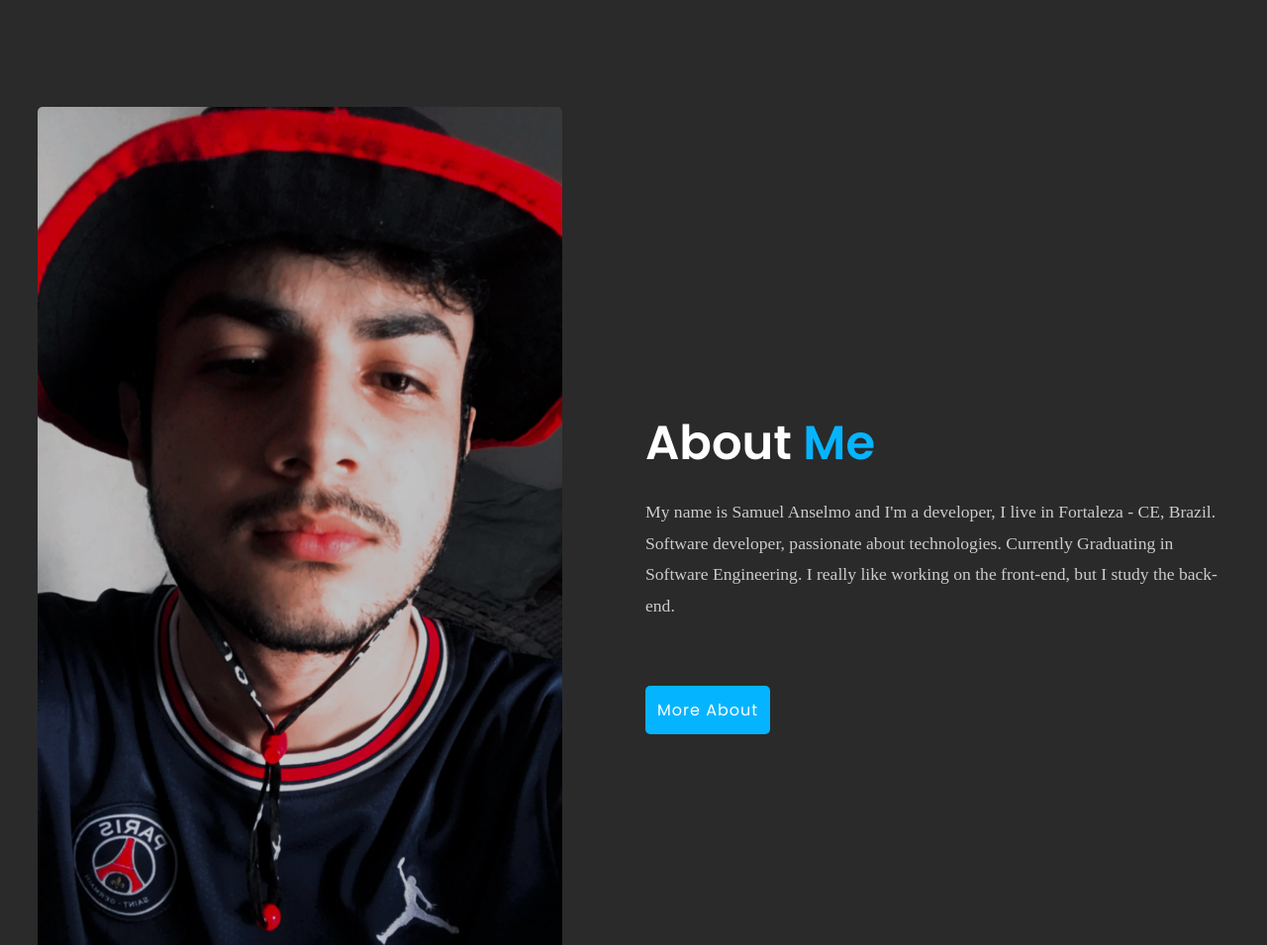
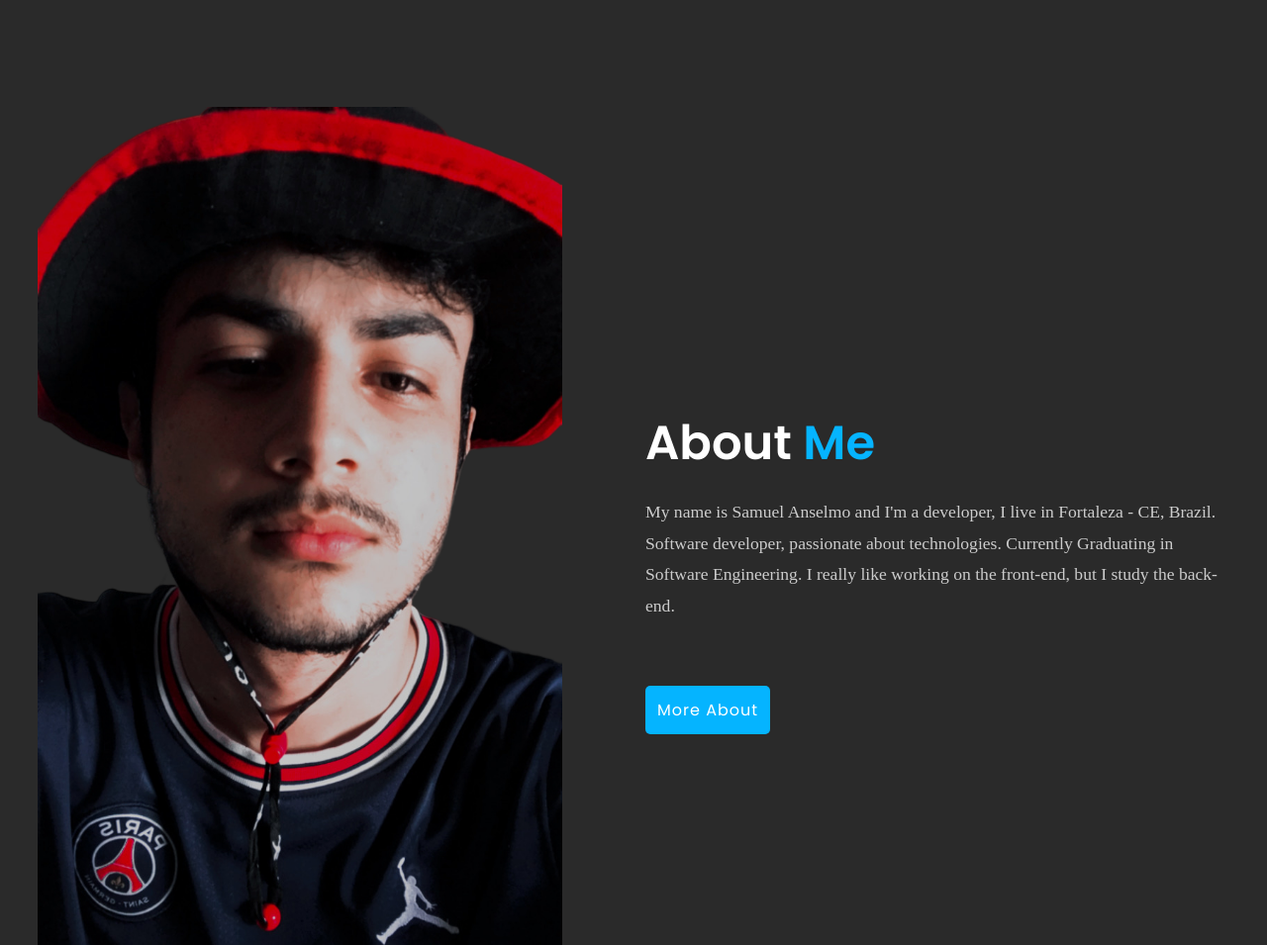
Before and after one commit to saamuelsam/MySite, a plain HTML site: page index.html in a window 1280 px wide. Shown: the part 802-1757 px from the top of the page at 99% size. Drawn offline with nearby package versions, Linux system fonts and the light colour scheme.

Commit message:
add photo

```diff
--- a/index.html
+++ b/index.html
@@ -52,7 +52,7 @@
 
     <section class="about" id="about">
         <div class="about-img">
-            <img src="img/photo.jpg" alt="">
+            <img src="img/photo2.png" alt="">
         </div>
 
         <div class="about-text">
```
Also changed, not shown: img/photo.jpg (deleted), img/photo2.png (added).
